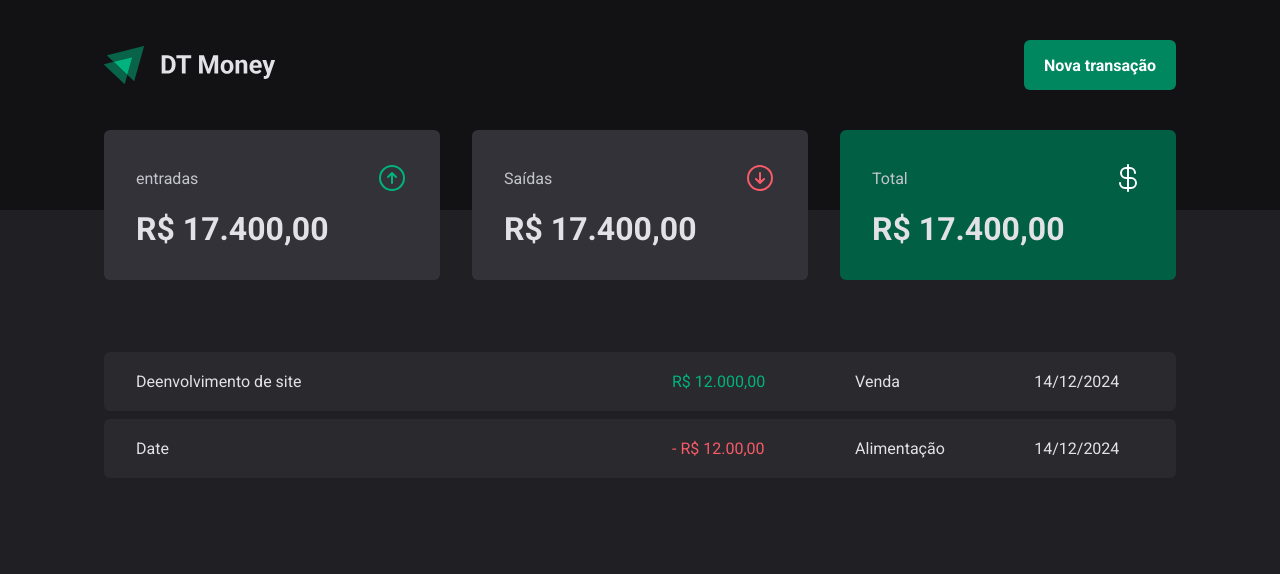
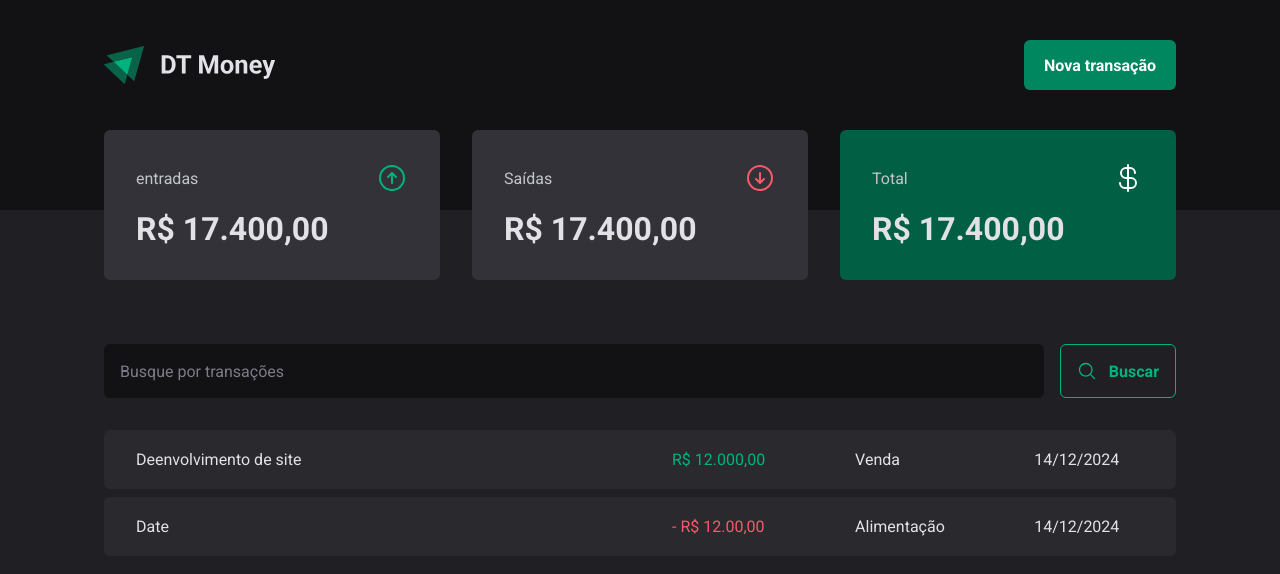
Before and after one commit to LucasFlaquer/ignite-react-03-dt-money, a React (Vite) app: page / in a window 1280 px wide. Shown: the top 574 px of the page. Built offline with nearby package versions, Linux system fonts and the light colour scheme.

Commit message:
transactions search form

```diff
--- /dev/null
+++ b/src/pages/transactions/components/search-form/index.tsx
@@ -0,0 +1,14 @@
+import { MagnifyingGlass } from '@phosphor-icons/react'
+import { Container } from './styles'
+
+export function SearchForm() {
+  return (
+    <Container>
+      <input type="text" placeholder="Busque por transações" />
+      <button type="submit">
+        <MagnifyingGlass size={20} />
+        Buscar
+      </button>
+    </Container>
+  )
+}
--- /dev/null
+++ b/src/pages/transactions/components/search-form/styles.ts
@@ -0,0 +1,43 @@
+import styled from 'styled-components'
+
+export const Container = styled.form`
+  display: flex;
+  gap: 1rem;
+
+  input {
+    flex: 1;
+    border-radius: 6px;
+    border: 0;
+    background-color: ${({ theme }) => theme['gray-900']};
+    color: ${({ theme }) => theme['gray-300']};
+    padding: 1rem;
+
+    &::placeholder {
+      color: ${({ theme }) => theme['gray-500']};
+    }
+  }
+
+  button {
+    display: flex;
+    align-items: center;
+    justify-content: center;
+    gap: 0.75rem;
+    border: 0;
+    padding: 1rem;
+    background: transparent;
+    border: 1px solid ${(props) => props.theme['green-300']};
+    color: ${(props) => props.theme['green-300']};
+    font-weight: bold;
+    border-radius: 6px;
+
+    &:hover {
+      background: ${({ theme }) => theme['green-500']};
+      border: 1px solid ${({ theme }) => theme['green-500']};
+      color: ${(props) => props.theme.white};
+      transition:
+        backgroud-color 0.2s,
+        color 0.2s,
+        border 0.2s;
+    }
+  }
+`
--- a/src/pages/transactions/index.tsx
+++ b/src/pages/transactions/index.tsx
@@ -1,5 +1,6 @@
 import { Header } from '../../components/header'
 import { Summary } from '../../components/summary'
+import { SearchForm } from './components/search-form'
 import {
   PriceHighlight,
   TransactionsContainer,
@@ -12,6 +13,7 @@
       <Header />
       <Summary />
       <TransactionsContainer>
+        <SearchForm />
         <TransactionsTable>
           <tbody>
             <tr>
--- a/src/pages/transactions/styles.ts
+++ b/src/pages/transactions/styles.ts
@@ -11,7 +11,7 @@
   width: 100%;
   border-collapse: separate;
   border-spacing: 0 0.5rem;
-  /* margin-top: 1.5rem; */
+  margin-top: 1.5rem;
 
   td {
     padding: 1.25rem 2rem;
```
